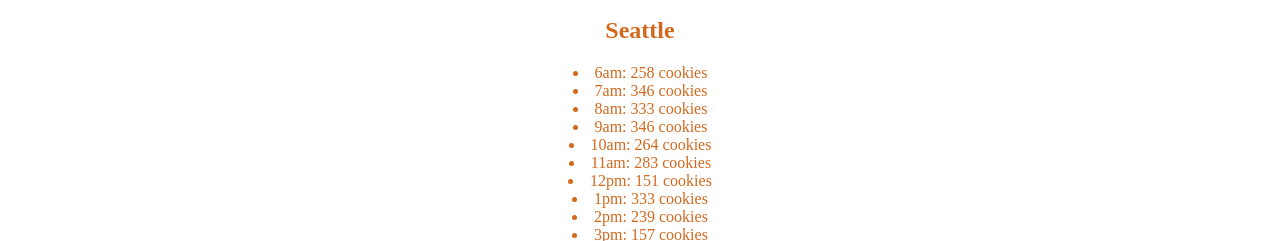
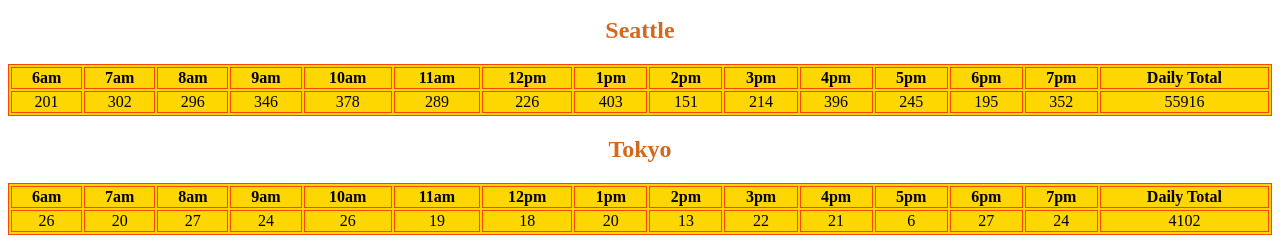
Before and after one commit to feras98nawafleh/SalmonCookies, a plain HTML site: page sales.html in a window 1280 px wide. Shown: the part 557-798 px from the top of the page. Drawn offline with Linux system fonts and the light colour scheme.

Commit message:
added tables

```diff
--- a/app.js
+++ b/app.js
@@ -1,95 +1,60 @@
 let workingHours = ['6am', '7am', '8am', '9am', '10am', '11am', '12pm', '1pm', '2pm', '3pm', '4pm', '5pm', '6pm', '7pm'];
-let cities = [
-     Seattle = {
-        name: 'Seattle',
-        min: 23,
-        max: 65,
-        counter: 0,
-        avgCookiePerSale: 6.3,
-        randomCustomersPerHour:[],
-        cookiesPerHour: [],
-        randomCustomersGenerator:function() {
+
+function Cities(name, min, max, counter, avgCookiePerSale, randomCustomersPerHour, cookiesPerHour) {
+    this.name = name;
+    this.min = min;
+    this.max = max;
+    this.counter = counter;
+    this.avgCookiePerSale = avgCookiePerSale;
+    this.randomCustomersPerHour = randomCustomersPerHour;
+    this.cookiesPerHour = cookiesPerHour;
+}
+
+Cities.prototype.randomCustomersGenerator = function() {
     for(let i=0;i<14;i++) {
         this.randomCustomersPerHour.push(Math.floor(Math.random() * (this.max - this.min) + this.min));
         this.cookiesPerHour.push(Math.floor(this.avgCookiePerSale * this.randomCustomersPerHour[i]));
         this.counter += this.cookiesPerHour[i];
     }
 }
-    },
-    Tokyo = {
-        name: 'Tokyo',
-        min: 3,
-        max: 24,
-        counter: 0,
-        avgCookiePerSale: 1.2,
-        randomCustomersPerHour:[],
-        cookiesPerHour: [],
-        randomCustomersGenerator:function() {
+Cities.prototype.render = function() {
+    let parent = document.getElementById('container');
+    let cityName = document.createElement('h2');
+    parent.appendChild(cityName);
+    cityName.innerText = this.name;
+    let table = document.createElement('table');
+    parent.appendChild(table);
+    let headingRow = document.createElement('tr');
+    table.appendChild(headingRow);
+    let dataRow = document.createElement('tr');
+    table.appendChild(dataRow);
     for(let i=0;i<14;i++) {
-                this.randomCustomersPerHour.push(Math.floor(Math.random() * (this.max - this.min) + this.min));
-                this.cookiesPerHour.push(Math.floor(this.avgCookiePerSale * this.randomCustomersPerHour[i]));
-                this.counter += this.cookiesPerHour[i];
-            }
-        },
-    },
-    Dubai = {
-        name: 'Dubai',
-        min: 11,
-        max: 38,
-        counter: 0,
-        avgCookiePerSale: 3.7,
-        randomCustomersPerHour:[],
-        cookiesPerHour: [],
-        randomCustomersGenerator:function() {
-            for(let i=0;i<14;i++) {
-                this.randomCustomersPerHour.push(Math.floor(Math.random() * (this.max - this.min) + this.min));
-                this.cookiesPerHour.push(Math.floor(this.avgCookiePerSale * this.randomCustomersPerHour[i]));
-                this.counter += this.cookiesPerHour[i];
-            }
-        },
-    },
-    Paris = {
-        name: 'Paris',
-        min: 20,
-        max: 38,
-        counter: 0,
-        avgCookiePerSale: 2.3,
-        randomCustomersPerHour:[],
-        cookiesPerHour: [],
-        randomCustomersGenerator:function() {
-            for(let i=0;i<14;i++) {
-                this.randomCustomersPerHour.push(Math.floor(Math.random() * (this.max - this.min) + this.min));
-                this.cookiesPerHour.push(Math.floor(this.avgCookiePerSale * this.randomCustomersPerHour[i]));
-                this.counter += this.cookiesPerHour[i];
-            }
-        },
-    },
-    Lima = {
-        name : 'Lima',
-        min: 2,
-        max: 16,
-        counter: 0,
-        avgCookiePerSale: 4.6,
-        randomCustomersPerHour:[],
-        cookiesPerHour: [],
-        randomCustomersGenerator:function() {
-            for(let i=0;i<14;i++) {
-                this.randomCustomersPerHour.push(Math.floor(Math.random() * (this.max - this.min) + this.min));
-                this.cookiesPerHour.push(Math.floor(this.avgCookiePerSale * this.randomCustomersPerHour[i]));
-                this.counter += this.cookiesPerHour[i];
-            }
-        },
-    }
-]
-
-for(city of cities) {
-    city.randomCustomersGenerator();
-    document.write(`<h2>${city.name}</h2>`);
-    for(let i = 0 ; i < 14 ; i++) {
-        document.write(`<li>${workingHours[i]}: ${city.cookiesPerHour[i]} cookies</li>`);
+        let th = document.createElement('th');
+        th.textContent = workingHours[i];
+        headingRow.appendChild(th);
+        let td = document.createElement('td');
+        this.randomCustomersGenerator();
+        td.innerText = this.cookiesPerHour[i];
+        dataRow.appendChild(td);
         if(i == 13) {
-        document.write(`<li>Total: ${city.counter} cookies</li>`);
-        document.write(`<div class="breaker">breaker</div>`);
+            let th = document.createElement('th');
+            th.innerText = "Daily Total";
+            headingRow.appendChild(th);
+            let td = document.createElement('td');
+            td.innerText = this.counter;
+            dataRow.appendChild(td);
         }
     }
 }
+
+let cities = [
+    Seattle = new Cities('Seattle', 23, 65, 0, 6.3, [], []),
+    Tokyo = new Cities('Tokyo', 3 , 24, 0, 1.2, [], []),
+    Dubai = new Cities('Dubai', 11, 38, 0, 3.7, [], []),
+    Paris = new Cities('Paris', 20, 38, 0, 2.3, [], []),
+    Lima = new Cities('Lima', 2, 16, 0, 4.6, [], [])
+];
+
+cities.forEach(city => {
+    city.render();
+});
--- a/sales.html
+++ b/sales.html
@@ -25,11 +25,42 @@
             background-color: rgba(211, 154, 30, 0.575);
             color: rgba(211, 154, 30, 0.575);
         }
+        table, th, td {
+            border: 1px solid orangered;
+            text-align: center;
+        }
+        table{
+            background-color: gold;
+            width: 100%;
+        }
     </style>
 </head>
 <body>
     <h1>Welcome to Salmon Cookies</h1>
     <img src="https://codefellows.github.io/code-201-guide/curriculum/class-06/lab/assets/salmon.png" alt="">
+    <div id="container"></div>
     <script src="app.js"></script>
 </body>
 </html>
+
+<!-- <table>
+    <thead>
+    <tr>
+        <th>name</th>
+        <th>height</th>
+        <th>place</th>
+    </tr>
+    </thead>
+    <tbody>
+    <tr>
+        <td>Monte Falco</td>
+        <td>1658</td>
+        <td>Parco Foreste Casentinesi</td>
+    </tr>
+    <tr>
+        <td>Monte Falterona</td>
+        <td>1654</td>
+        <td>Parco Foreste Casentinesi</td>
+    </tr>
+    </tbody>
+</table> -->
```
Lines whose indentation alone changed are shown as unchanged.
